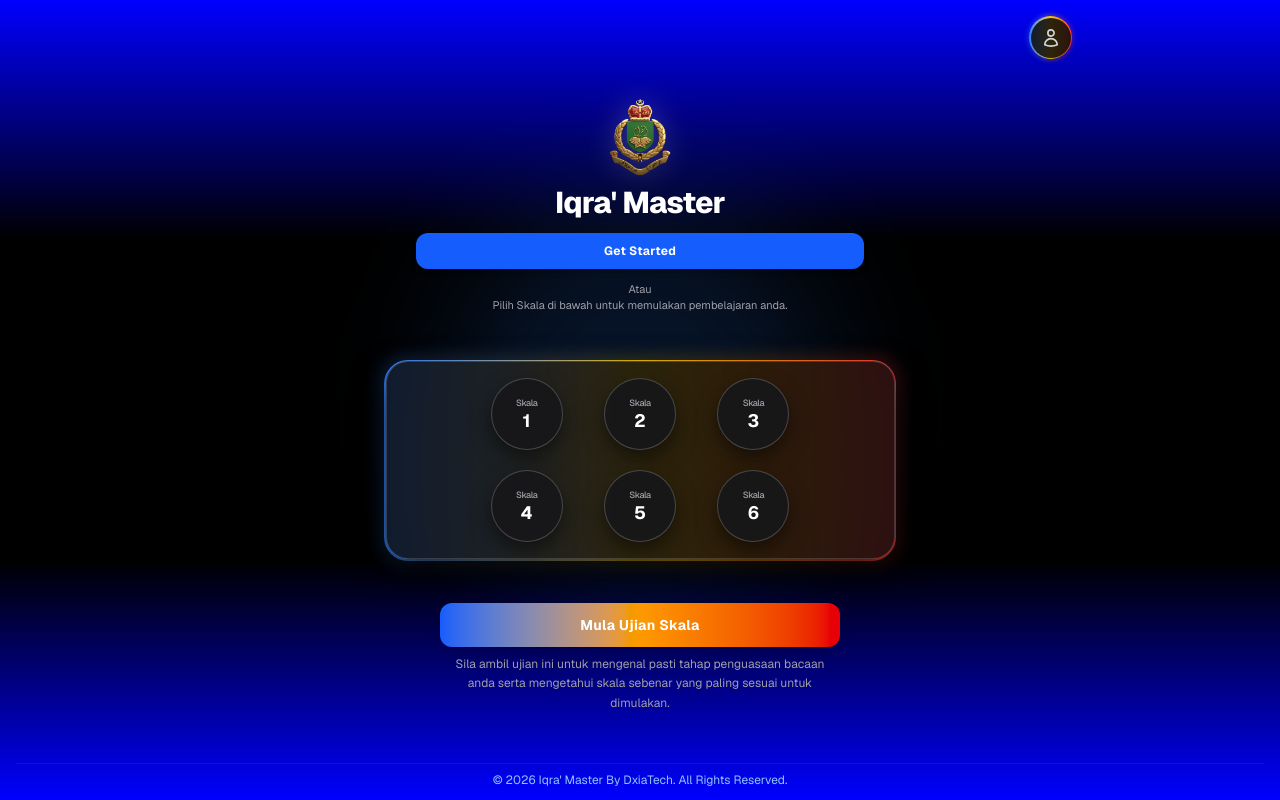
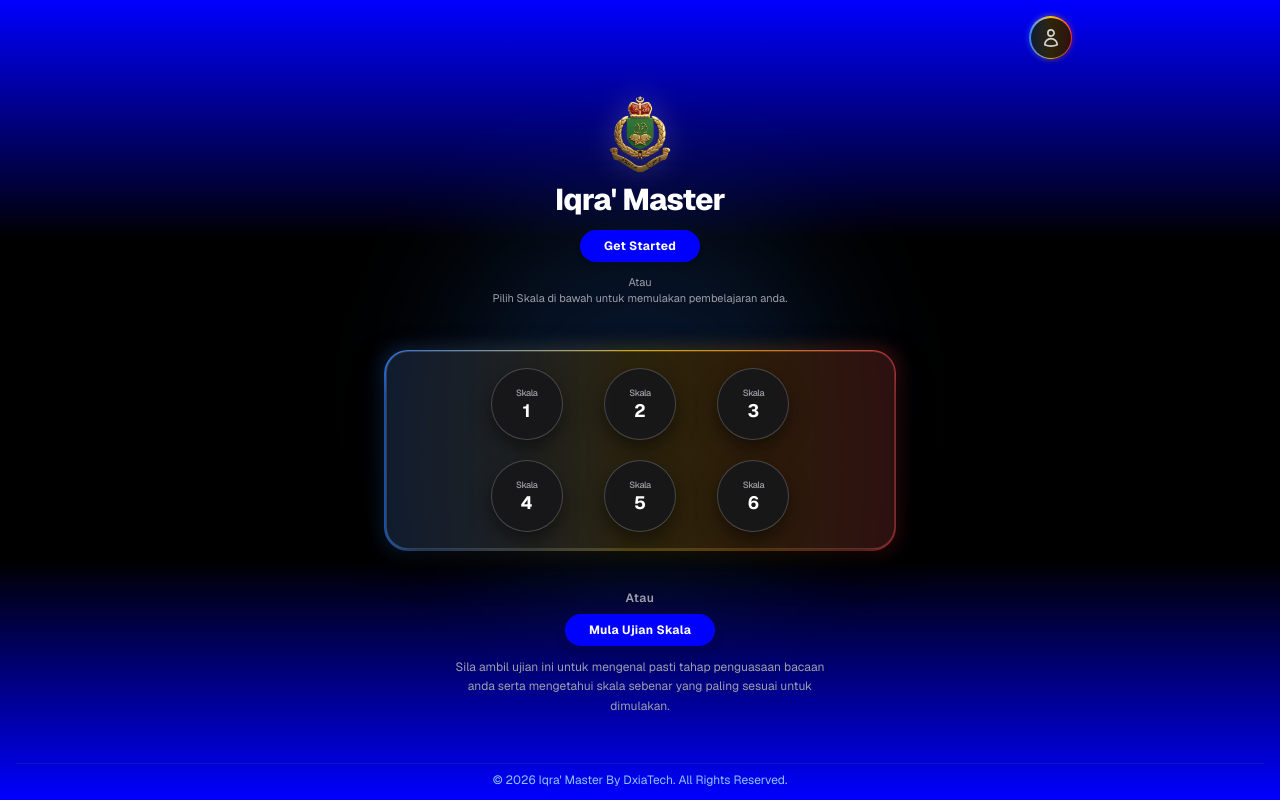
Before and after one commit to dxiauddin/iqra-master, a Next.js app in the folder apps/web/: page / in a window 1280 px wide. Built offline with nearby package versions, Linux system fonts and the light colour scheme.

Commit message:
feat: update home layout with skala buttons and evaluation link

```diff
--- a/apps/web/app/page.tsx
+++ b/apps/web/app/page.tsx
@@ -59,11 +59,12 @@ export default function HomePage() {
         </div>
         <h1 className="text-2xl sm:text-3xl font-extrabold tracking-tight">Iqra&apos; Master</h1>
 
-        {/* Get Started Button */}
-        <div className="pt-1">
+        {/* Rounded Get Started Button with #0000FF Background */}
+        <div className="pt-1 flex justify-center">
           <Link
             href="/login"
-            className="inline-block w-full py-2.5 px-6 rounded-xl font-bold text-xs tracking-wide bg-blue-600 hover:bg-blue-500 text-white shadow-md transition-transform hover:scale-[1.01]"
+            className="inline-flex items-center justify-center py-2 px-6 rounded-full font-bold text-xs tracking-wide text-white shadow-md transition-transform hover:scale-105 hover:opacity-90"
+            style={{ backgroundColor: '#0000FF' }}
           >
             Get Started
           </Link>
@@ -103,15 +104,21 @@ export default function HomePage() {
         </div>
       </section>
 
-      {/* Bottom Section: Ujian Skala Button & Description (Remaining Unchanged) */}
+      {/* Bottom Section: Atau, Ujian Skala Button & Description */}
       <div className="max-w-md mx-auto w-full pb-4 px-6 flex flex-col items-center text-center relative z-10 space-y-2">
-        <Link
-          href="/ujian-skala"
-          className="w-full py-3 px-6 rounded-xl font-bold text-sm tracking-wide bg-gradient-to-r from-blue-600 via-amber-500 to-red-600 hover:opacity-95 text-white shadow-lg transition-transform hover:scale-[1.02]"
-        >
-          Mula Ujian Skala
-        </Link>
-        <p className="text-xs text-zinc-400 leading-relaxed max-w-sm">
+        <span className="text-xs font-semibold text-zinc-400 tracking-wider">Atau</span>
+
+        <div className="flex justify-center">
+          <Link
+            href="/ujian-skala"
+            className="inline-flex items-center justify-center py-2 px-6 rounded-full font-bold text-xs tracking-wide text-white shadow-lg transition-transform hover:scale-105 hover:opacity-90"
+            style={{ backgroundColor: '#0000FF' }}
+          >
+            Mula Ujian Skala
+          </Link>
+        </div>
+
+        <p className="text-xs text-zinc-400 leading-relaxed max-w-sm pt-1">
           Sila ambil ujian ini untuk mengenal pasti tahap penguasaan bacaan anda serta mengetahui skala sebenar yang paling sesuai untuk dimulakan.
         </p>
       </div>
```
